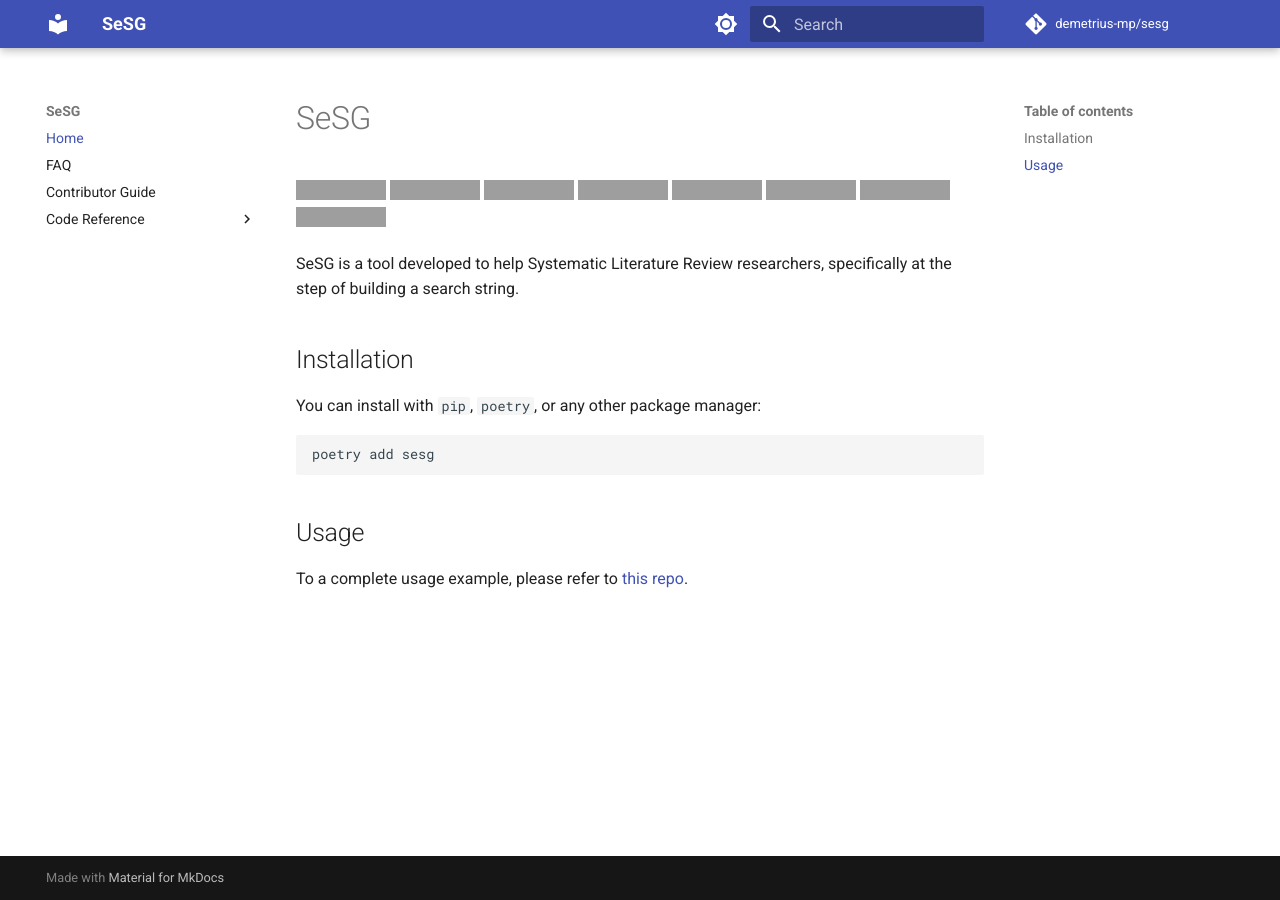
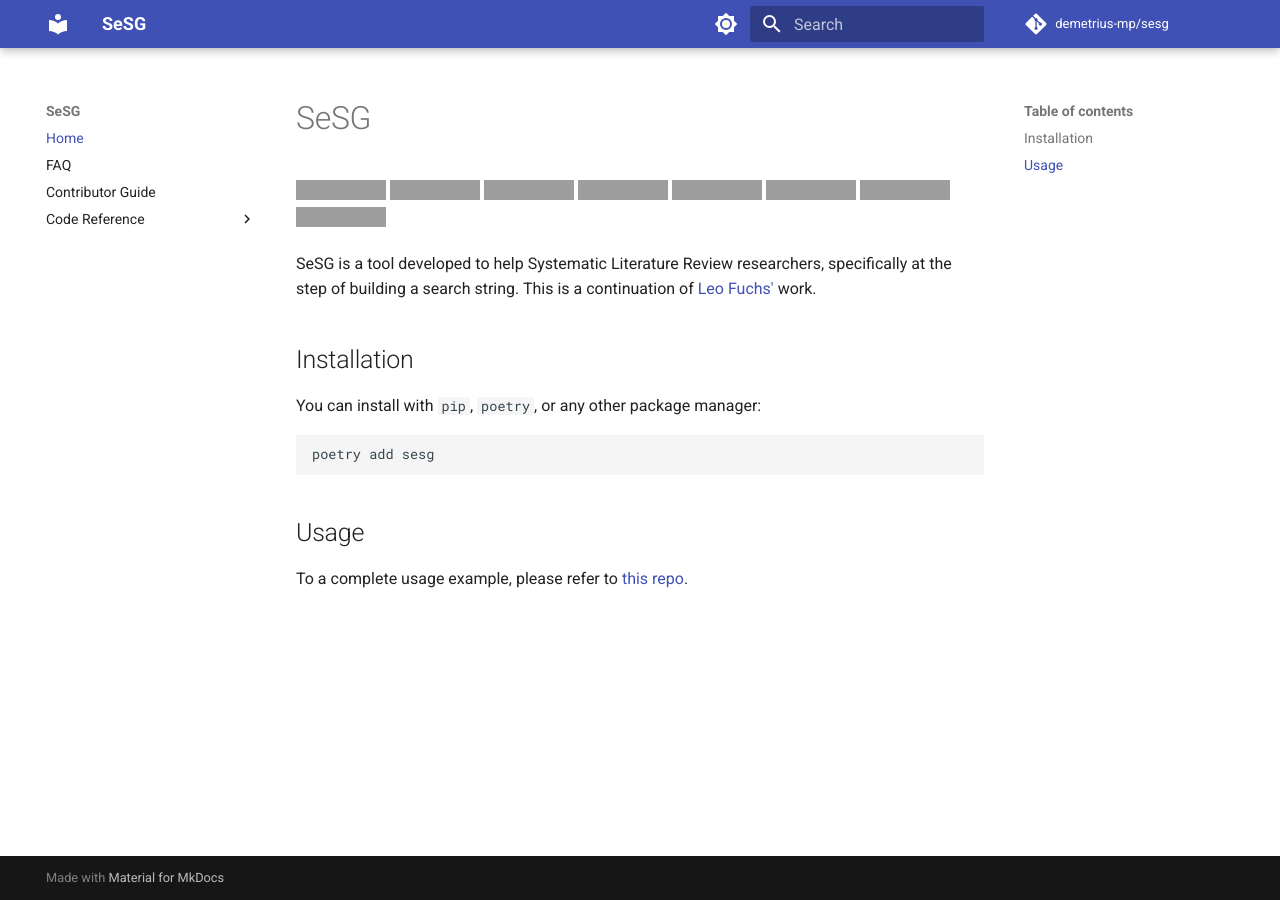
Before and after one commit to demetrius-mp/sesg, an MkDocs documentation site: the page built from docs/index.md, in a window 1280 px wide, cut to the strip 0-900 px from the top of the page. Built offline with MkDocs 1.6.1 and Material for MkDocs 9.7.7, drawn with Linux system fonts in a browser that asks for light colours; comment, search, counter and statistics services are not loaded; grey boxes are pictures that could not be loaded.

Commit message:
docs: add link to leo fuchs repository

```diff
--- a/docs/index.md
+++ b/docs/index.md
@@ -9,7 +9,7 @@
 [![Docstring Style](https://img.shields.io/badge/%20style-google-3666d6.svg)](https://google.github.io/styleguide/pyguide.html#s3.8-comments-and-docstrings)
 [![License: GPL v3](https://img.shields.io/badge/License-GPLv3-blue.svg)](https://www.gnu.org/licenses/gpl-3.0)
 
-SeSG is a tool developed to help Systematic Literature Review researchers, specifically at the step of building a search string.
+SeSG is a tool developed to help Systematic Literature Review researchers, specifically at the step of building a search string. This is a continuation of [Leo Fuchs'](https://github.com/LeoFuchs/SeSG) work.
 
 ## Installation
 
```
Also changed, not shown: README.md (+1 -1 lines).
